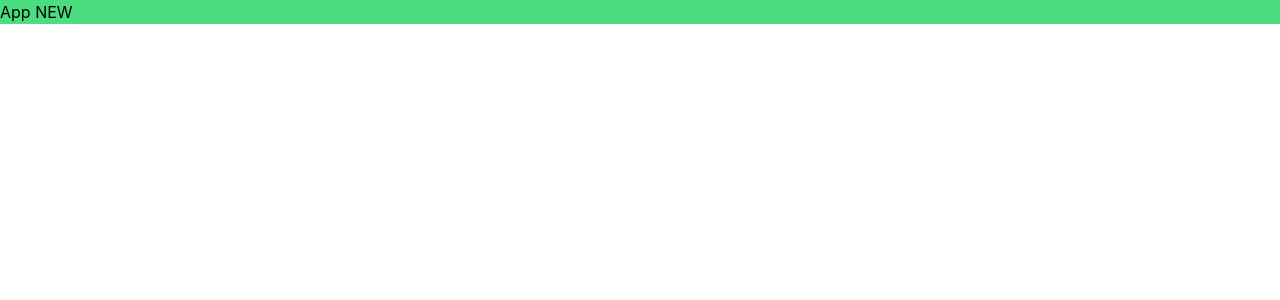
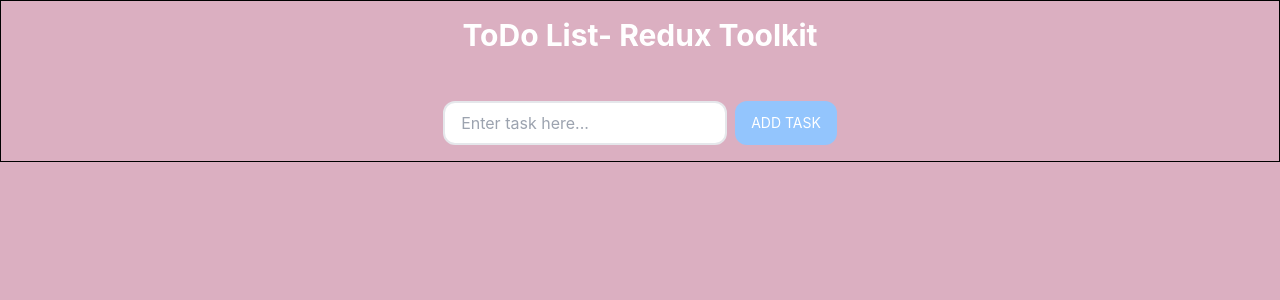
Before and after one commit to Adi0706/Redux-toolkit, a React (Create React App) app: page / in a window 1280 px wide. Shown: the top 300 px of the page. Built offline with nearby package versions, Linux system fonts and the light colour scheme.

Commit message:
task input field added , add task button added

```diff
--- a/src/App.js
+++ b/src/App.js
@@ -1,9 +1,20 @@
-import React from 'react'
+import React from 'react';
 
 function App() {
   return (
-    <div className='bg-green-400'>App NEW</div>
-  )
+    <>
+      <div className='flex flex-col items-center justify-center p-4 border border-solid border-black'>
+        <p className='text-white font-bold text-3xl'>ToDo List- Redux Toolkit</p>
+        <div className='h-full flex mt-12'>
+          <input
+            placeholder='Enter task here...'
+            className='rounded-xl py-2 px-4 border-2 border-gray-200 focus:border-blue-500 focus:outline-none'
+          ></input>
+          <button className='btn text-sm bg-blue-300 text-white px-4 py-2 rounded-xl ml-2'>ADD TASK</button>
+        </div>
+      </div>
+    </>
+  );
 }
 
-export default App
+export default App;
--- a/src/index.css
+++ b/src/index.css
@@ -10,9 +10,15 @@
     sans-serif;
   -webkit-font-smoothing: antialiased;
   -moz-osx-font-smoothing: grayscale;
+  background-color:#DBAFC1;
 }
 
 code {
   font-family: source-code-pro, Menlo, Monaco, Consolas, 'Courier New',
     monospace;
 }
+
+.btn:hover{
+  background:skyblue;
+  color:white;
+}
```
